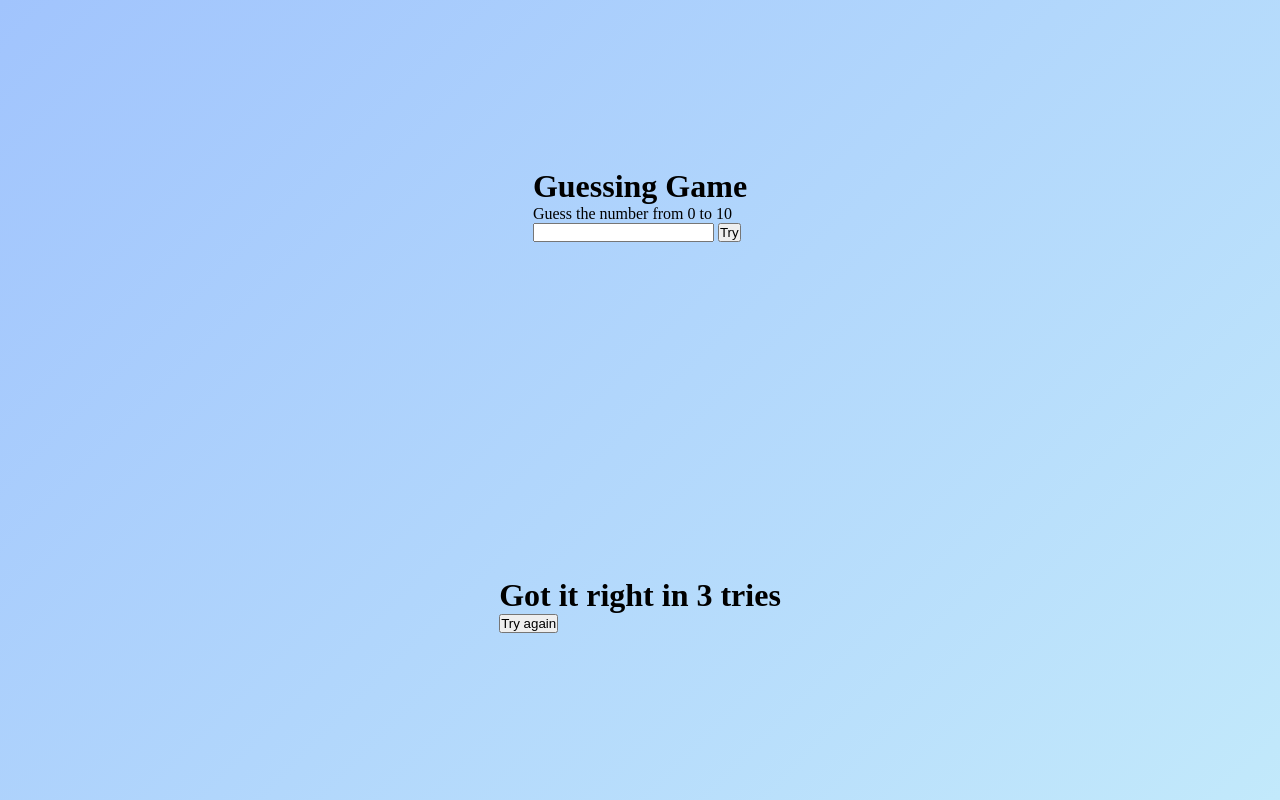
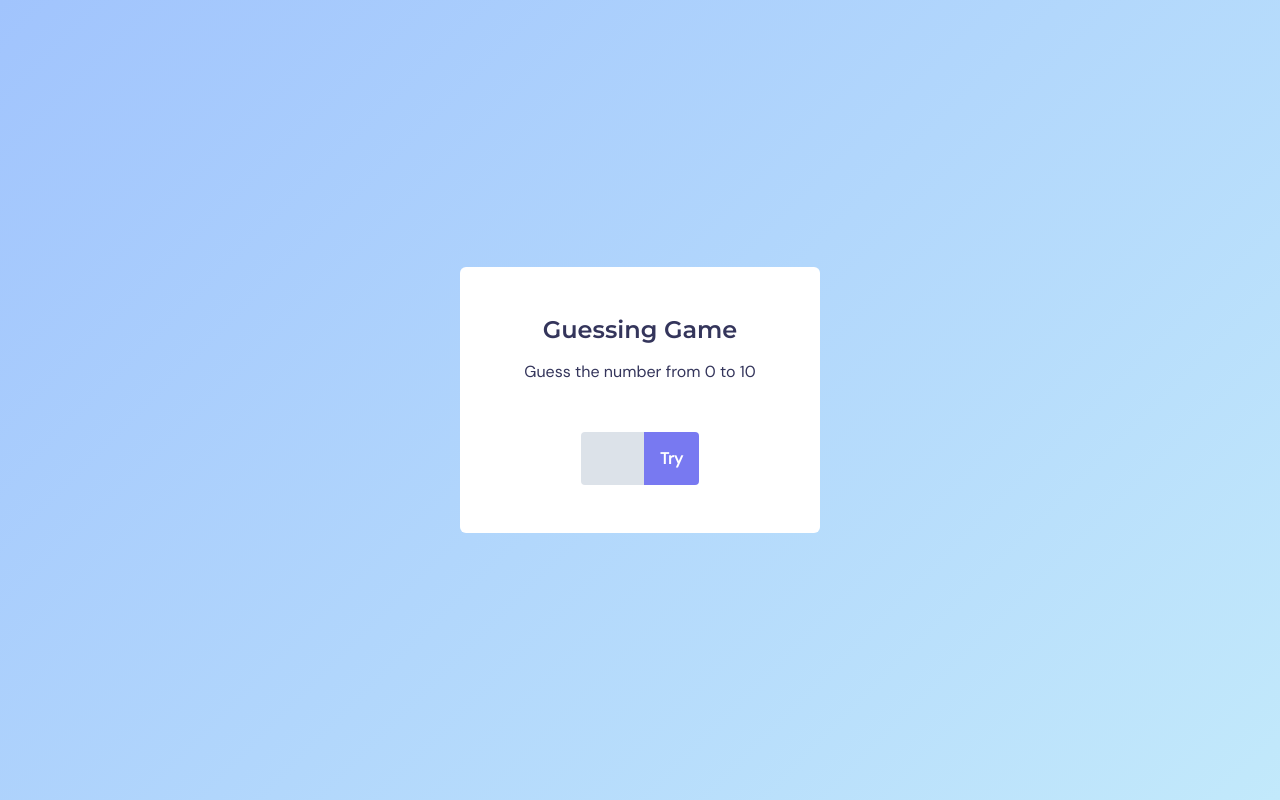
Before and after one commit to Cruelsoldies/Guessing-game, a plain HTML site: page index.html in a window 1280 px wide. Drawn offline with Linux system fonts and the light colour scheme.

Commit message:
Atualização de dados

```diff
--- a/index.html
+++ b/index.html
@@ -7,7 +7,7 @@
   <title>Guessing gamer</title>
 </head>
 <body>
-  <div class="screenOne hide" >
+  <div class="screenOne " >
     <div class="main" >
       <h1>Guessing Game</h1>
       <p>Guess the number from 0 to 10</p>
@@ -17,9 +17,9 @@
       </form>
     </div>
   </div>
-    <div class="screenTwo">
+    <div class="screenTwo hide">
       <div class="main">
-        <h1>Got it right in 3 tries</h1>
+        <h2>Got it right in 3 tries</h2>
         <button class="buttonTwo">Try again</button>
       </div>
   </div>
--- a/style.css
+++ b/style.css
@@ -7,6 +7,7 @@
 :root {
   font-size: 62.5%;
   --bg-color-body: linear-gradient(315deg, #C2E9FB 0%, #A1C4FD 100%);
+  --bg-input: #DCE2E9;
   --bg-color-white: #ffff;
   --bg-shadow: 0px 2px 4px 0px rgba(0, 0, 0, 0.10);
   --bg-button: #7879F1;
@@ -24,3 +25,105 @@ body {
   place-items: center;
   height: 100vh;
 }
+.hide {
+  display: none;
+}
+.main {
+  display: flex;
+  flex-direction: column;
+  justify-content: center;
+  align-items: center;
+
+  max-width: 42rem;
+  max-height: 27rem;
+  background: var(--bg-color-white);
+  padding: 4.8rem 6.4rem;
+  border-radius: .6rem;
+}
+/*Screen One*/
+.main h1 {
+  /*size text*/
+  display: flex;
+  color: var(--color-text-strong);
+  text-align: center;
+  font-size: 2.4rem;
+  font-family: Montserrat;
+  font-weight: 600;
+  line-height: normal;
+  margin-bottom: 1.6rem;
+}
+.main p {
+  /*size text*/
+  color: var(--color-text-strong);
+  text-align: center;
+  font-size: 1.6rem;
+  font-family: DM Sans;
+  font-weight: 400;
+  line-height: 150%;
+}
+form {
+  display: flex;
+  justify-content: center;
+  margin-top: 4.8rem;
+}
+input {
+  display: inline-flex;
+  border: none;
+  padding: 1.6rem;
+  align-items: center;
+  width:6.3rem;
+  height: 5.3rem;
+  background: var(--bg-input);
+  border-radius: .4rem 0rem 0rem .4rem;
+
+  /*text*/
+  color: var(--color-text-strong);
+  font-size: 1.6rem;
+  font-family: DM Sans;
+  font-weight: 400;
+}
+.buttonOne{
+  display: flex;
+  justify-content: center;
+  padding:1.6rem;
+  align-items: center;
+  border: none;
+  border-radius: 0rem .4rem .4rem 0rem;
+  background: var(--bg-button);
+
+  /*text*/
+  color: var(--text-color-white);
+  text-align: center;
+  font-size: 1.6rem;
+  font-family: DM Sans;
+  font-weight: 700;
+}
+/*screen Two*/
+.main h2 {
+  color: var(--color-text-strong);
+  text-align: center;
+  font-size: 2.4rem;
+  font-family: DM Sans;
+  font-weight: 400;
+  line-height: 150%;
+  margin-bottom: 3.3rem;
+}
+.buttonTwo {
+  display: flex;
+  border: none;
+  background-color: var(--bg-button);
+  padding: 1.6rem;
+  border-radius: .4rem;
+
+  /*text*/
+  color: var(--text-color-white);
+  text-align: center;
+  font-size: 1.6rem;
+  font-family: DM Sans;
+  font-weight: 700;
+
+}
+
+button:hover {
+  background: var(--bg-button-hover);
+}
```
